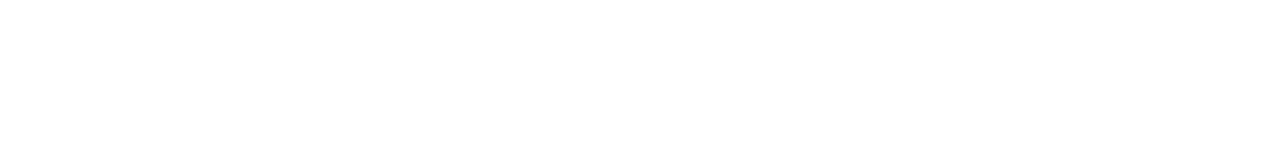
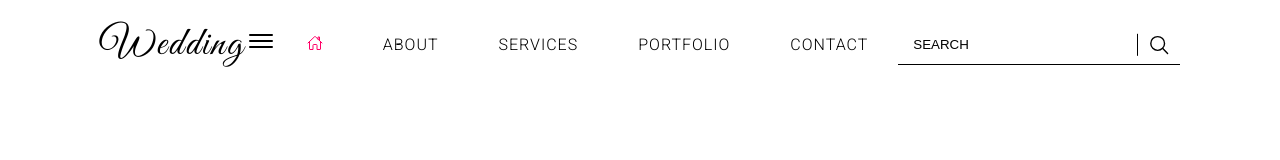
Before and after one commit to mrmijanjoy/BridalBliss, a plain HTML site: page index.html in a window 1280 px wide. Drawn offline with nearby package versions, Linux system fonts and the light colour scheme.

Commit message:
Header completed

```diff
--- a/css/style.css
+++ b/css/style.css
@@ -0,0 +1,109 @@
+/*imports*/
+@import url('https://fonts.googleapis.com/css2?family=Great+Vibes&family=Roboto:ital,wght@0,100;0,300;0,400;0,500;0,700;0,900;1,100;1,300;1,400;1,500;1,700;1,900&display=swap');
+
+/*global styling*/
+* {
+	margin: 0;
+	padding: 0;
+	box-sizing: border-box;
+}
+:root {
+	--primary : #ff0066;
+}
+body {
+	position: relative;
+	background: #ffffff;
+	font-family: 'Roboto', sans-serif;
+	width: 100%;
+	min-height: 100vh;
+	overflow: hidden;
+}
+
+/*header*/
+header {
+	position: absolute;
+	top: 0;
+	left: 0;
+	width: 100%;
+	display: flex;
+	justify-content: space-between;
+	align-items: center;
+	padding: 20px 100px;
+	background: transparent;
+	backdrop-filter: blur(10px);
+	border-bottom: 1px solid rgba(255, 255, 255, 0.5);
+	transition: 1s;
+	z-index: 1300;
+}
+header.active {
+	background: #ffffff;
+	box-shadow: 0 0 50px rgba(0, 0, 0, 0.15);
+}
+.logo {
+	font-family: 'Great Vibes', cursive;
+	font-size: 40px;
+	color: #000000;
+	letter-spacing: 2px;
+	font-weight: 400;
+	text-decoration: none;
+}
+.menu {
+	color: #000000;
+	font-size: 2em;
+	transition: 0.5s;
+}
+.nav {
+	display: flex;
+}
+.nav li {
+	list-style: none;
+	margin: 0 20px;
+}
+.nav li a {
+	color: #000000;
+	text-decoration: none;
+	text-transform: uppercase;
+	letter-spacing: 1px;
+	cursor: pointer;
+	transition: 0.5s;
+	font-weight: 350;
+	padding: 10px;
+}
+.nav li a:hover, .nav li a.active {
+	color: var(--primary);
+}
+.search {
+	position: relative;
+	width: 300px;
+	height: 40px;
+	transition: 0.5s;
+}
+.search input {
+	position: absolute;
+	top: 0;
+	left: 0;
+	width: 100%;
+	height: 100%;
+	color: #000000;
+	background: transparent;
+	border: none;
+	border-bottom: 1px solid #000000;
+	outline: none;
+	padding: 0 10px 0 15px;
+}
+.search input::placeholder {
+	color: #000000;
+	text-transform: uppercase;
+	font-weight: 350;
+}
+.search ion-icon {
+	font-size: 1.4em;
+	position: absolute;
+	top: 50%;
+	transform: translateY(-50%);
+	right: 10px;
+	padding-left: 10px;
+	color: #000000;
+	cursor: pointer;
+	border-left: 1px solid #000000;
+}
--- a/index.html
+++ b/index.html
@@ -10,9 +10,46 @@
 </head>
 <body>
 
+	<!-- header -->
+	<header>
+		<a href="/" class="logo">Wedding</a>
+		<a href="#" class="menu">
+			<ion-icon name="menu-outline"></ion-icon>
+		</a>
+		<ul class="nav">
+			<li>
+				<a href="#" class="nav-btn active">
+					<ion-icon name="home-outline"></ion-icon>
+				</a>
+			</li>
+				<li>
+					<a href="#" class="nav-btn" data-target="about">about</a>
+			</li>
+				<li>
+					<a href="#" class="nav-btn" data-target="services">services</a>
+			</li>
+				<li>
+					<a href="#" class="nav-btn" data-target="portfolio">portfolio</a>
+			</li>
+				<li>
+					<a href="#" class="nav-btn" data-target="contact">contact</a>
+			</li>
+		</ul>
+		<div class="search">
+			<input type="text" placeholder="search" name="">
+			<ion-icon name="search-outline"></ion-icon>
+		</div>
+	</header>
+
 
 
 <!-- javascript -->
+<!-- icons -->
+<script type="module" src="https://unpkg.com/ionicons@7.1.0/dist/ionicons/ionicons.esm.js"></script>
+<script nomodule src="https://unpkg.com/ionicons@7.1.0/dist/ionicons/ionicons.js"></script>
+
+
+
 <script src="js/main.js"></script>
 </body>
 </html>
```
